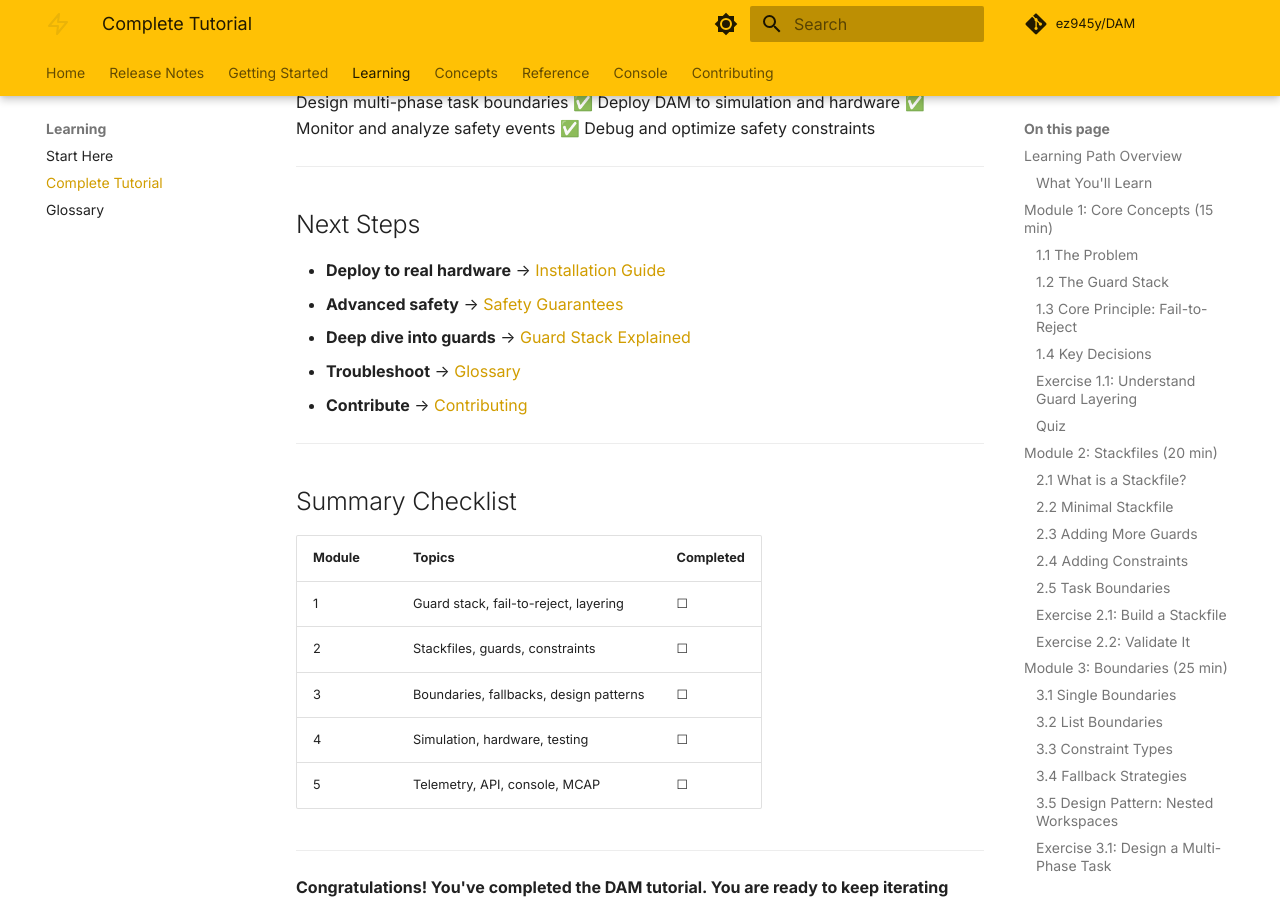
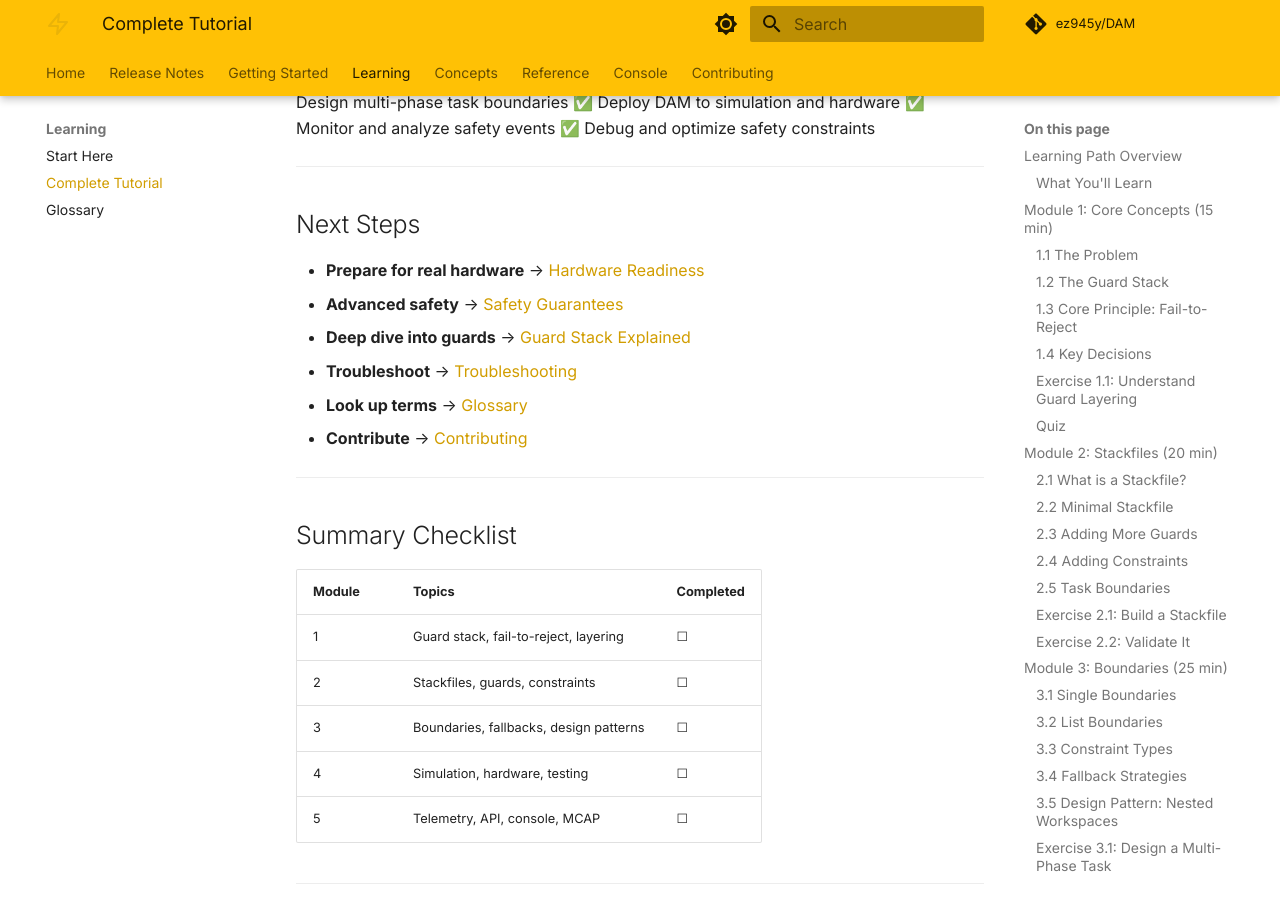
Before and after one commit to ez945y/DAM, an MkDocs documentation site: the page built from docs/learn/tutorial.md, in a window 1280 px wide and 900 px high, scrolled down 13175 px. Built offline with MkDocs 1.6.1 and Material for MkDocs 9.7.7, drawn with Linux system fonts in a browser that asks for light colours; comment, search, counter and statistics services are not loaded.

Commit message:
feat: fix learning path next steps

```diff
--- a/docs/learn/tutorial.md
+++ b/docs/learn/tutorial.md
@@ -633,10 +633,11 @@ After completing this tutorial, you can:
 
 ## Next Steps
 
-- **Deploy to real hardware** → [Installation Guide](../installation.md)
+- **Prepare for real hardware** → [Hardware Readiness](../getting-started/hardware-readiness.md)
 - **Advanced safety** → [Safety Guarantees](../concepts/safety.md)
 - **Deep dive into guards** → [Guard Stack Explained](../concepts/guards-explained.md)
-- **Troubleshoot** → [Glossary](glossary.md)
+- **Troubleshoot** → [Troubleshooting](../getting-started/troubleshooting.md)
+- **Look up terms** → [Glossary](glossary.md)
 - **Contribute** → [Contributing](../contributing.md)
 
 ---
```
Also changed, not shown: docs/learn/glossary.md (+2 -2 lines), 1 other file.
